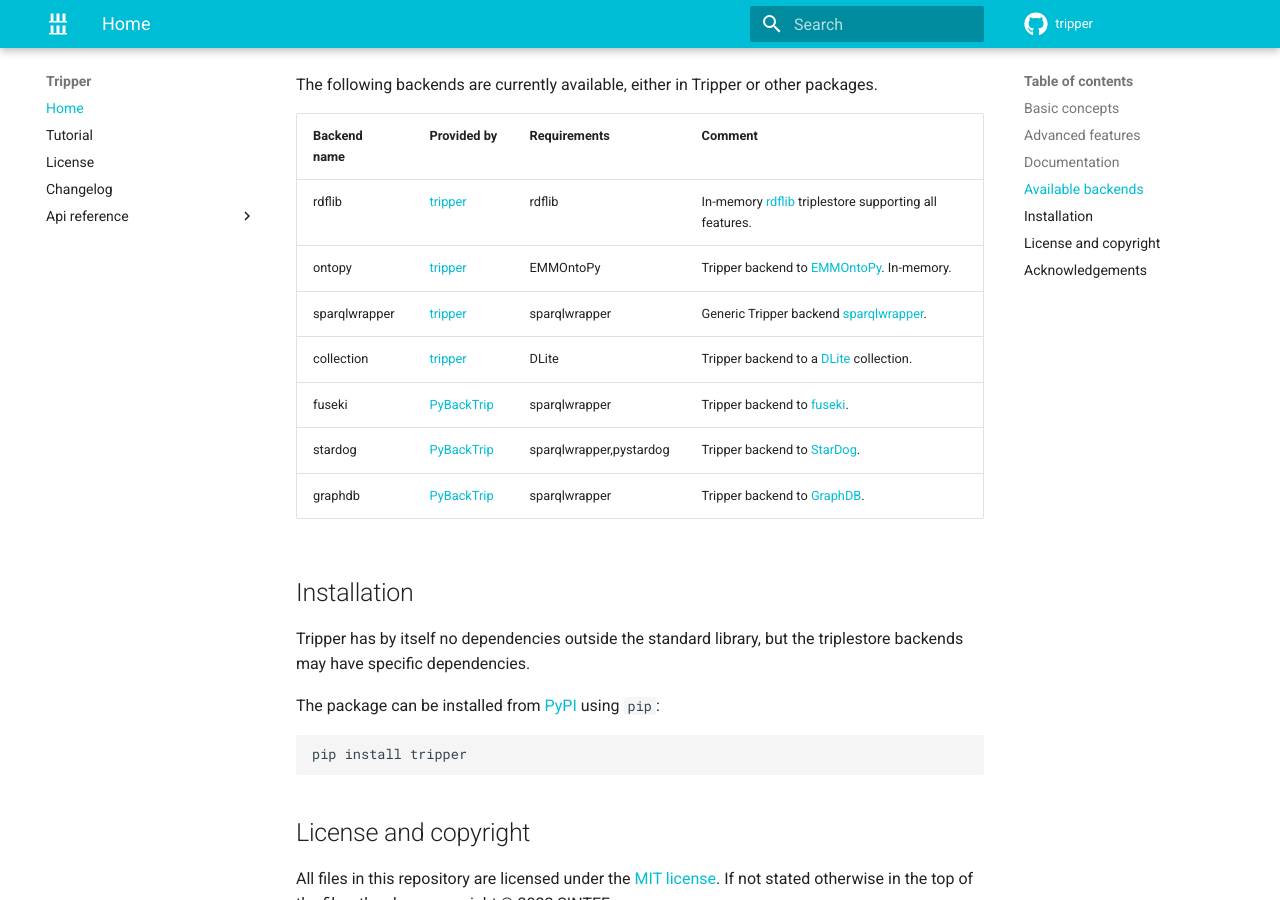
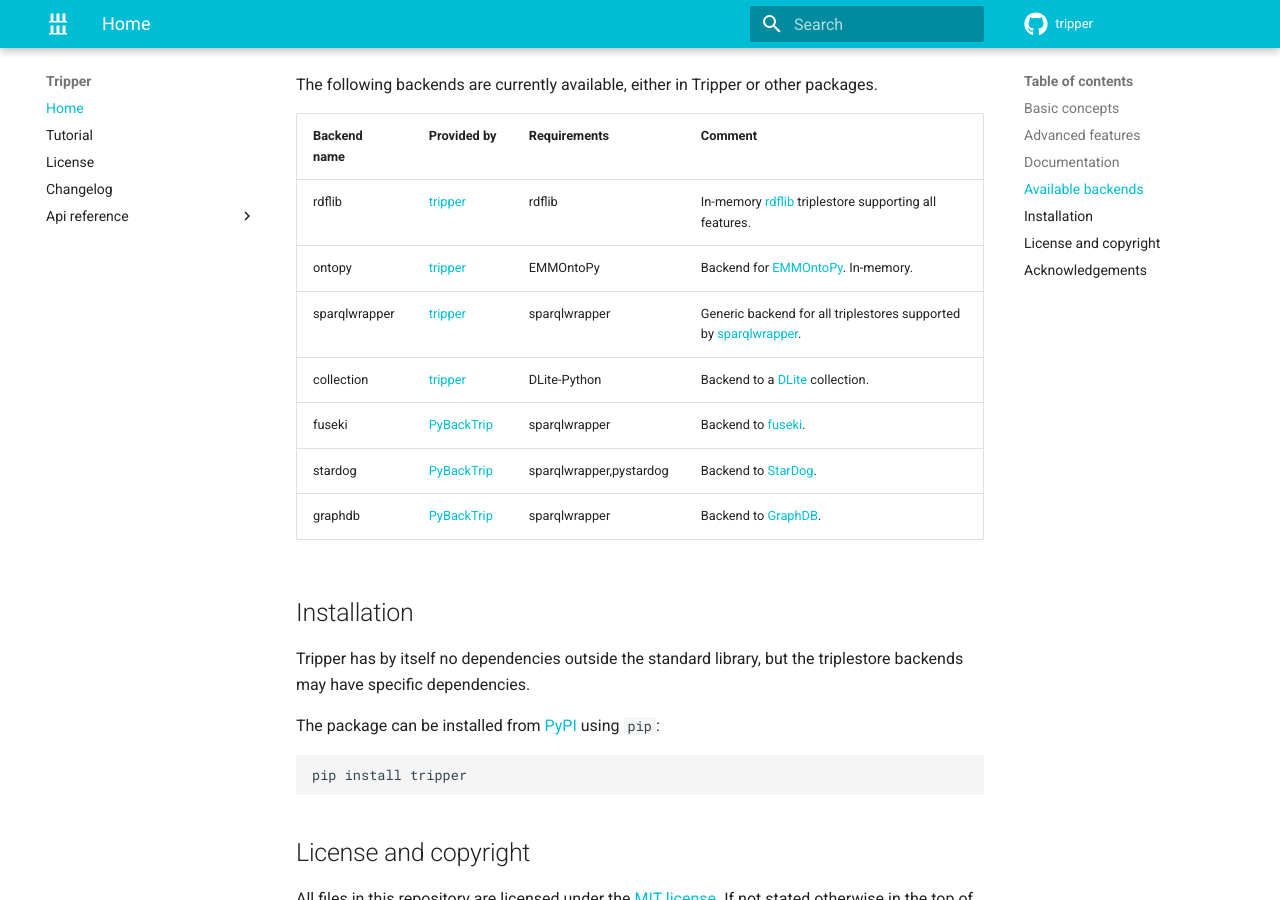
Before and after one commit to EMMC-ASBL/tripper, an MkDocs documentation site: the page built from docs/index.md, in a window 1280 px wide and 900 px high, scrolled down 1088 px. Built offline with MkDocs 1.6.1 and Material for MkDocs 9.7.7, drawn with Linux system fonts in a browser that asks for light colours; comment, search, counter and statistics services are not loaded; the version menu is left out.

```diff
--- a/docs/index.md
+++ b/docs/index.md
@@ -53,12 +53,12 @@ The following backends are currently available, either in Tripper or other packa
 | Backend name  | Provided by  | Requirements            | Comment
 | ------------  | ------------ | ----------------------- | -----------------
 | rdflib        | [tripper]    | rdflib                  | In-memory [rdflib] triplestore supporting all features.
-| ontopy        | [tripper]    | EMMOntoPy               | Tripper backend to [EMMOntoPy]. In-memory.
-| sparqlwrapper | [tripper]    | sparqlwrapper           | Generic Tripper backend [sparqlwrapper].
-| collection    | [tripper]    | DLite                   | Tripper backend to a [DLite] collection.
-| fuseki        | [PyBackTrip] | sparqlwrapper           | Tripper backend to [fuseki].
-| stardog       | [PyBackTrip] | sparqlwrapper,pystardog | Tripper backend to [StarDog].
-| graphdb       | [PyBackTrip] | sparqlwrapper           | Tripper backend to [GraphDB].
+| ontopy        | [tripper]    | EMMOntoPy               | Backend for [EMMOntoPy]. In-memory.
+| sparqlwrapper | [tripper]    | sparqlwrapper           | Generic backend for all triplestores supported by [sparqlwrapper].
+| collection    | [tripper]    | DLite-Python            | Backend to a [DLite] collection.
+| fuseki        | [PyBackTrip] | sparqlwrapper           | Backend to [fuseki].
+| stardog       | [PyBackTrip] | sparqlwrapper,pystardog | Backend to [StarDog].
+| graphdb       | [PyBackTrip] | sparqlwrapper           | Backend to [GraphDB].
 
 
 Installation
```
Also changed, not shown: README.md (+6 -6 lines).
